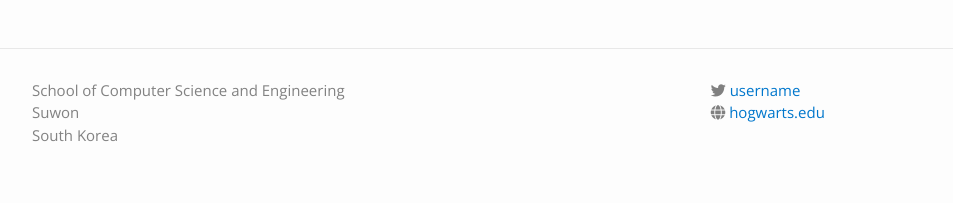
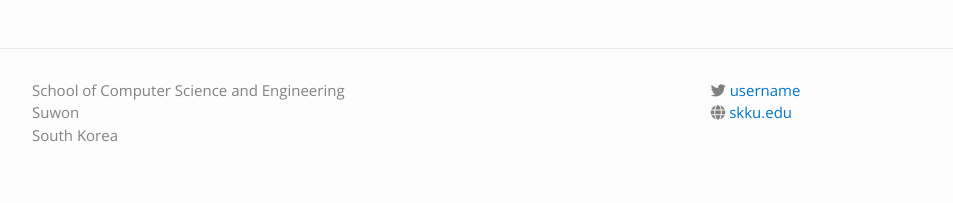
Before and after one commit to fukashi-hatake/fukashi-hatake.github.io, a Jekyll site: the page built from index.md, in a window 1280 px wide. Shown: the part 1044-1247 px from the top of the page, without its empty margins (163-1116 px from the left). Built offline with Jekyll 4.4.1, drawn with Linux system fonts in a browser that asks for light colours; nearby versions of some CDN libraries; part of the change alters nothing that is shown.

Commit message:
Update _config.yml

```diff
--- a/_config.yml
+++ b/_config.yml
@@ -17,10 +17,10 @@ course_description: |
 course_semester: "Summer 2026"
 
 baseurl: "/" # the subpath of your site, e.g. /blog/
-url: "http://fukashi-hatake.github.io/" # the base hostname & protocol for your site
+url: "http://fukashi-hatake.github.io/"
 
 schoolname: "Sungkyunkwan University"
-schoolurl: "https://hogwarts.edu"
+schoolurl: "https://skku.edu"
 twitter_username: username
 
 address: |
```
